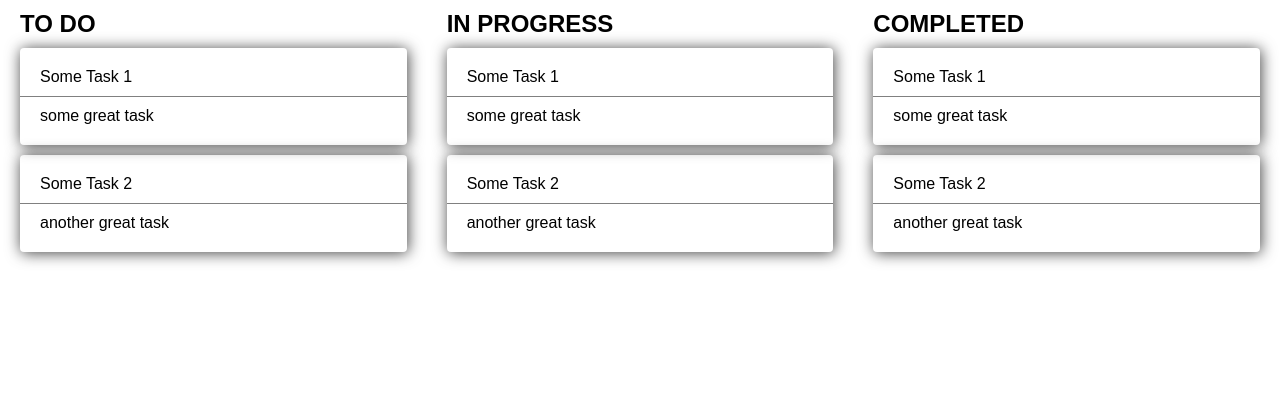
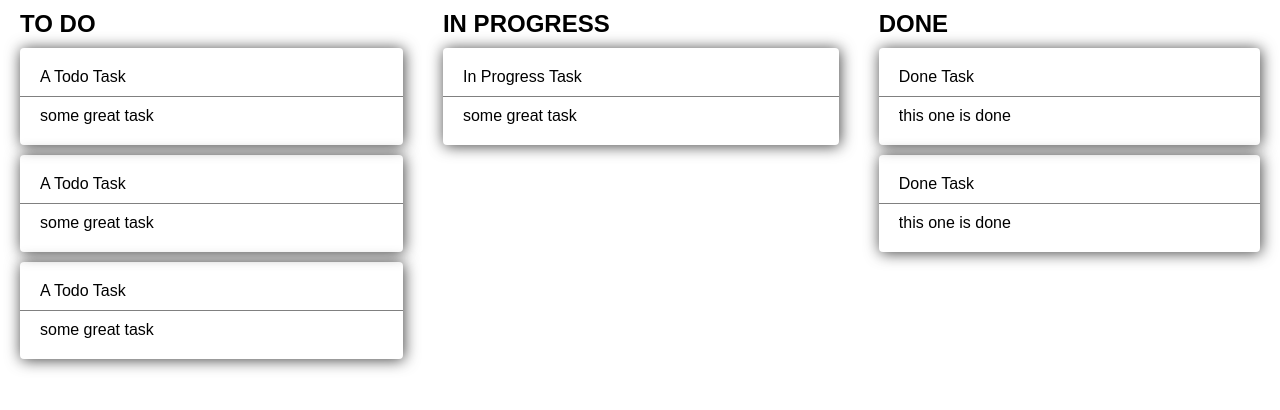
Before and after one commit to ohearonkg/redux-lessons, a React (Create React App) app: page / in a window 1280 px wide. Shown: the top 410 px of the page. Built offline with nearby package versions, Linux system fonts and the light colour scheme.

Commit message:
now have some basic tasks each with their own status.

```diff
--- a/src/App.js
+++ b/src/App.js
@@ -2,13 +2,44 @@ import React, { Component } from 'react';
 import './App.css';
 import TaskBoard from './components/TaskBoard/TaskBoard';
 
-const sampleStatuses = ['To Do', 'In Progress', 'Completed'];
+const sampleTasks = [
+  {
+    title: 'A Todo Task',
+    description: 'some great task',
+    status: 'TO DO'
+  },
+  {
+    title: 'A Todo Task',
+    description: 'some great task',
+    status: 'TO DO'
+  },
+  {
+    title: 'A Todo Task',
+    description: 'some great task',
+    status: 'TO DO'
+  },
+  {
+    title: 'In Progress Task',
+    description: 'some great task',
+    status: 'IN PROGRESS'
+  },
+  {
+    title: 'Done Task',
+    description: 'this one is done',
+    status: 'DONE'
+  },
+  {
+    title: 'Done Task',
+    description: 'this one is done',
+    status: 'DONE'
+  }
+]
 
 class App extends Component {
   render() {
     return (
       <div className="App">
-        <TaskBoard  statuses={sampleStatuses} />
+        <TaskBoard tasks={sampleTasks} />
       </div>
     );
   }
--- a/src/components/TaskBoard/TaskBoard.jsx
+++ b/src/components/TaskBoard/TaskBoard.jsx
@@ -2,16 +2,7 @@ import React from 'react';
 import TaskList from '../TaskList/TaskList';
 import styled from 'styled-components';
 
-const sampleTasks = [
-  {
-    title: 'Some Task 1',
-    description: 'some great task'
-  },
-  {
-    title: 'Some Task 2',
-    description: 'another great task'
-  }
-]
+const sampleStatuses = ['TO DO', 'IN PROGRESS', 'DONE']
 
 const TaskBoardWrapper = styled.div`
   display: flex;
@@ -31,14 +22,13 @@ const TaskColumnTitle = styled.h2`
 `;
 
 const TaskBoard = props => {
-  const {statuses} = props;
   return (
     <TaskBoardWrapper>
-      {statuses.map( (status,index) => {
+      {sampleStatuses.map( (status,index) => {
         return (
           <TaskColumnWrapper key={index}>
             <TaskColumnTitle> {status} </TaskColumnTitle>
-            <TaskList tasks={sampleTasks} />
+            <TaskList tasks={props.tasks.filter( task => task.status === status)} />
           </TaskColumnWrapper>
         )
       })}
```
